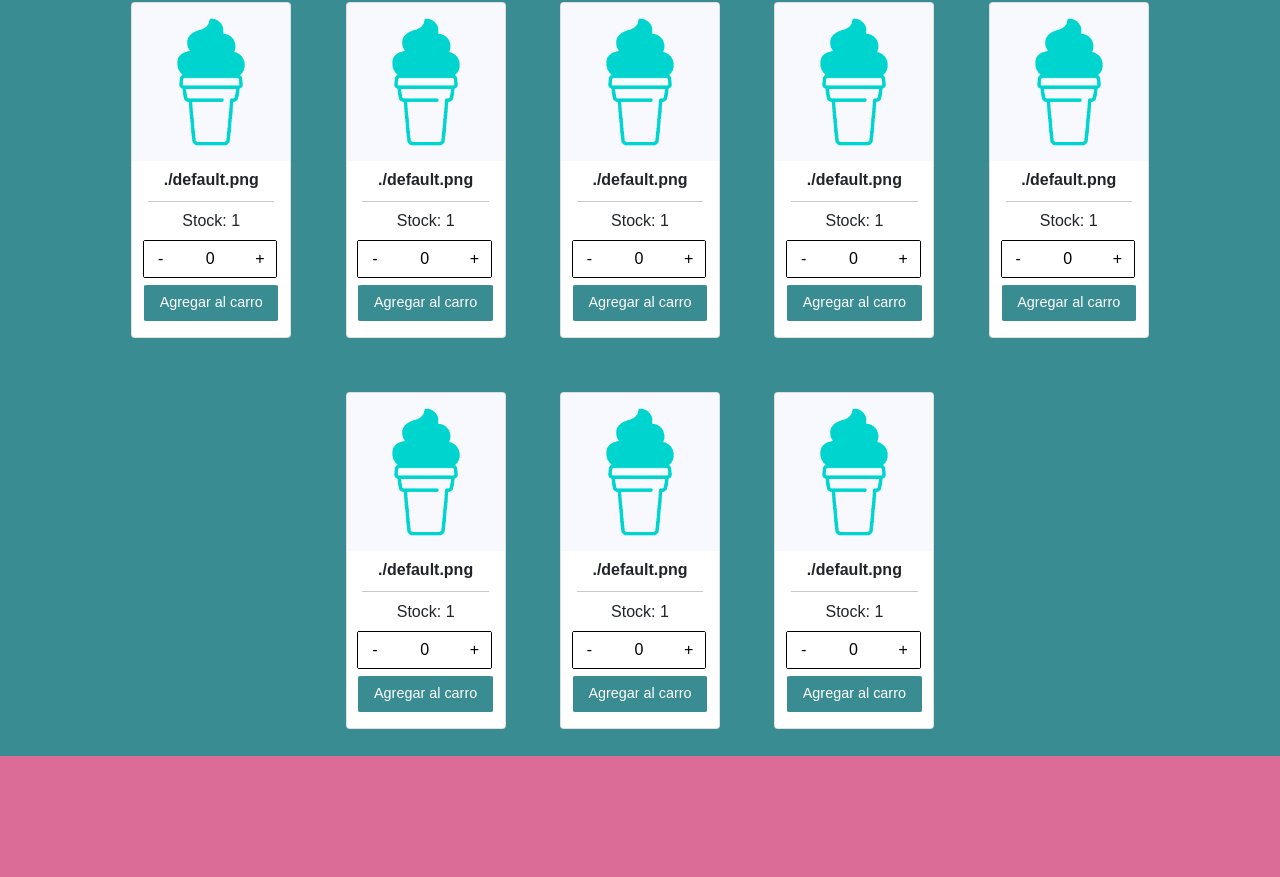
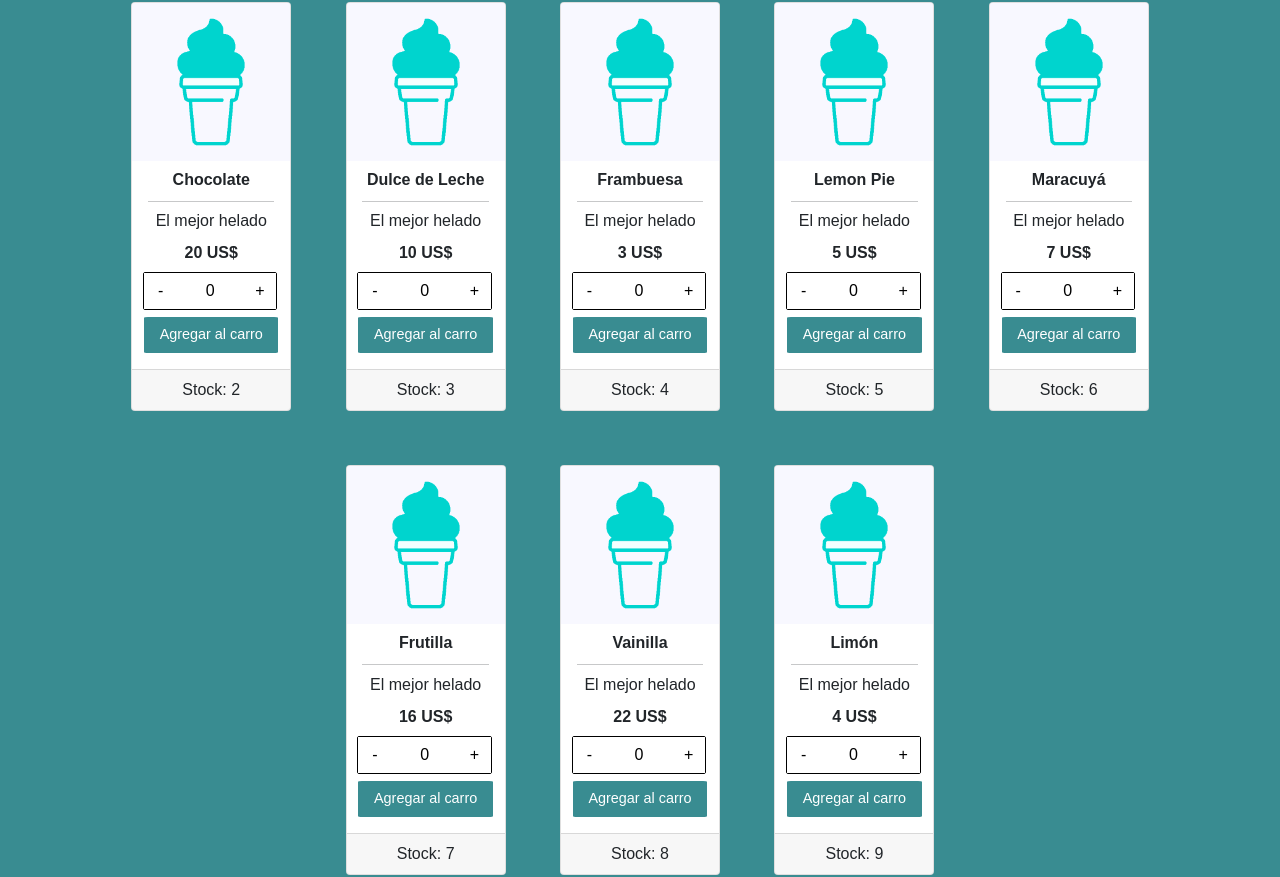
Before and after one commit to AlexisBaladon/React-Ecommerce-SCOOP, a React (Create React App) app: page / in a window 1280 px wide. Shown: the part 1304-2181 px from the top of the page. Built offline with nearby package versions, Linux system fonts and the light colour scheme.

Commit message:
requisitos de entrega cumplidos, ahora componentes mapean items, los cuales tienen los atributos especificados en la letra

```diff
--- a/src/components/items/item.tsx
+++ b/src/components/items/item.tsx
@@ -17,8 +17,9 @@ interface IProps {
 const Item: FunctionComponent<IProps> =
   ({item, setSelectedItem, initial, onClick, onAdd, onSub}: IProps) => {
 
-  const [imagen, nombre, cantStock]: [string, string, number] =
-      [item.pictureUrl, item.title, 1];
+  const [title, description, price, pictureUrl, stock]:
+        [string, string, number, string, number] =
+        [item.title, item.description, item.price, item.pictureUrl, item.stock];
 
   const selectItem = (): void => {
     if (setSelectedItem) setSelectedItem(item);
@@ -27,18 +28,21 @@ const Item: FunctionComponent<IProps> =
 
   return <>
     <Card id="carta" className="" >
-      <Card.Img variant="top" src={imagen}/>
+      <Card.Img variant="top" src={pictureUrl}/>
       <Card.Body style={{padding: "0 0 0.5rem 0"}}>
         <Card.Title id="titulo-carta" className="btn stretched-link" onClick={selectItem}>
-          <strong>{nombre}</strong>
+          <strong>{title}</strong>
         </Card.Title>
         <hr></hr>
         <Card.Text className ="texto-carta">
-          Stock: {cantStock ? cantStock : 0}
+          {description}
+        </Card.Text>
+        <Card.Text className ="texto-carta">
+          <strong>{price} US$</strong>
         </Card.Text>
         <div className = "item-count-container">
           <ItemCount
-            stock = {cantStock}
+            stock = {stock}
             initial = {initial}
             onAdd = {onAdd}
             onSub = {onSub}
@@ -48,6 +52,9 @@ const Item: FunctionComponent<IProps> =
           <Button className = "aniadir-carro" variant="primary">Agregar al carro</Button>
         </div>
       </Card.Body>
+      <Card.Footer>
+        Stock: {stock}
+      </Card.Footer>
     </Card>
   </>;
 };
--- a/src/components/items/itemList.tsx
+++ b/src/components/items/itemList.tsx
@@ -1,24 +1,23 @@
-import { FunctionComponent, useState } from 'react';
+import { FunctionComponent } from 'react';
 import Item from './item';
-import {obtenerPromiseHelados} from '../../logic/promises';
-import Helado from '../../dataTypes/item';
+import DtItem from '../../dataTypes/item';
 
-const ItemList: FunctionComponent = () => {
+interface IProps {
+  items: DtItem[];
+}
+
+const ItemList: FunctionComponent<IProps> = ({items}: IProps) => {
   const onAdd = (num: number, setNum: React.Dispatch<number>): void => setNum(num + 1);
   const onSub = (num: number, setNum: React.Dispatch<number>): void => setNum(num - 1);
   const initial: number = 0;
-  const [helados,setHelados] = useState<Helado[]>([]);
-  obtenerPromiseHelados(helados, setHelados);
-
-  //Promesa helados
 
   return <> {
-    helados.map(h =>
+    items.map(h =>
       <Item
-        key={h.id}
+        key = {h.id}
         item = {h}
         setSelectedItem = {null}
-        onClick={()=>{}}
+        onClick = {()=>{}}
         initial = {initial}
         onAdd = {onAdd}
         onSub = {onSub}
--- a/src/components/items/itemListContainer.tsx
+++ b/src/components/items/itemListContainer.tsx
@@ -1,12 +1,17 @@
-import React, { FunctionComponent } from 'react';
+import React, { FunctionComponent, useState } from 'react';
 import './itemListContainer.css';
 import ItemList from './itemList'
+import DtItem from '../../dataTypes/item'
+import {obtenerPromiseHelados} from '../../logic/promises';
 
 interface IProps {
   greeting: string;
 }
 
 const ItemListContainer: FunctionComponent<IProps> = ({greeting}: IProps) => {
+  const [helados,setHelados] = useState<DtItem[]>([]);
+  obtenerPromiseHelados(helados, setHelados);
+
   return <>
     <div id="item-list-container">
       <div id="titulo-tienda">
@@ -14,7 +19,7 @@ const ItemListContainer: FunctionComponent<IProps> = ({greeting}: IProps) => {
       </div>
       <div id="lista-productos" className= "row">
         <h2>Lista de productos</h2>
-        <ItemList />
+        <ItemList items={helados} />
       </div>
     </div>
   </>
--- a/src/data/item.ts
+++ b/src/data/item.ts
@@ -2,14 +2,14 @@ import Item from '../dataTypes/item';
 
 const helados: Item[] = [
 /*          id|title        | description             price|url*/
-  new Item(1,'./default.png','Chocolate'           ,10   ,'./default.png', 2),
-  new Item(2,'./default.png','Dulce de Leche'      ,0   ,'./default.png', 3),
-  new Item(3,'./default.png','Frambuesa'           ,2   ,'./default.png', 4),
-  new Item(4,'./default.png','Lemon Pie'           ,1    ,'./default.png', 5),
-  new Item(5,'./default.png','Maracuyá'            ,7   ,'./default.png', 6),
-  new Item(6,'./default.png','Frutilla'            ,16  ,'./default.png', 7),
-  new Item(7,'./default.png','Vainilla'            ,22  ,'./default.png', 8),
-  new Item(8,'./default.png','Limón'               ,4   ,'./default.png', 9),
+  new Item(1,'Chocolate'     , 'El mejor helado'      ,20  ,'./default.png', 2),
+  new Item(2,'Dulce de Leche', 'El mejor helado'      ,10   ,'./default.png', 3),
+  new Item(3,'Frambuesa'     , 'El mejor helado'      ,3   ,'./default.png', 4),
+  new Item(4,'Lemon Pie'     , 'El mejor helado'      ,5   ,'./default.png', 5),
+  new Item(5,'Maracuyá'      , 'El mejor helado'      ,7   ,'./default.png', 6),
+  new Item(6,'Frutilla'      , 'El mejor helado'      ,16  ,'./default.png', 7),
+  new Item(7,'Vainilla'      , 'El mejor helado'      ,22  ,'./default.png', 8),
+  new Item(8,'Limón'         , 'El mejor helado'      ,4   ,'./default.png', 9),
 ];
 
 const obtenerHelados = (): Item[] => helados;
--- a/src/logic/promises.ts
+++ b/src/logic/promises.ts
@@ -1,19 +1,19 @@
-import Helado from '../dataTypes/item';
+import DtItem from '../dataTypes/item';
 import {obtenerHelados} from '../data/item';
 
-const obtenerPromiseHelados = (helados: Helado[], setHelados: Function): void => {
-  const heladosPromise = new Promise<Helado[]>((resolve,reject) => {
-    const heladosDB: Helado[] = obtenerHelados();
-    if (heladosDB.length === 0) {
+const obtenerPromiseHelados = (items: DtItem[], setHelados: Function): Promise<DtItem[] | void> => {
+  const itemsPromise = new Promise<DtItem[]>((resolve,reject) => {
+    const itemsDB: DtItem[] = obtenerHelados();
+    if (itemsDB.length === 0) {
       throw new Error('No se han encontrado helados!');
     }
     setTimeout(() => {
-      resolve(heladosDB);
+      resolve(itemsDB);
     }, 2000);
   }).
-  then((result: Helado[]) => {
+  then((result: DtItem[]) => {
     setHelados(result);
-    console.log('Helados: ' + helados);
+    console.log('Helados: ' + items);
   })
   .catch((err) => {
     console.log(err);
@@ -21,6 +21,8 @@ const obtenerPromiseHelados = (helados: Helado[], setHelados: Function): void =>
   .finally(() => {
     console.log('Fin de promesa de helados!');
   });
+
+  return itemsPromise;
 }
 
 export {obtenerPromiseHelados};
```
